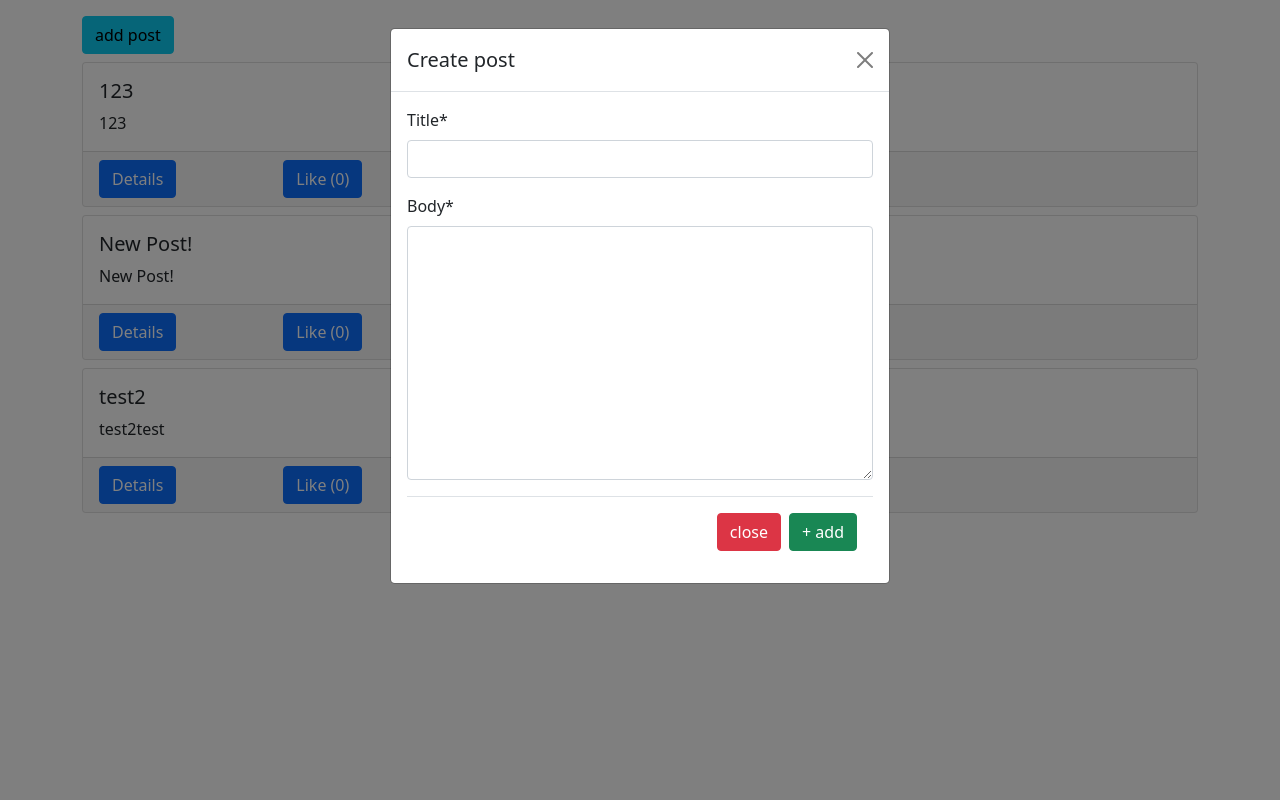
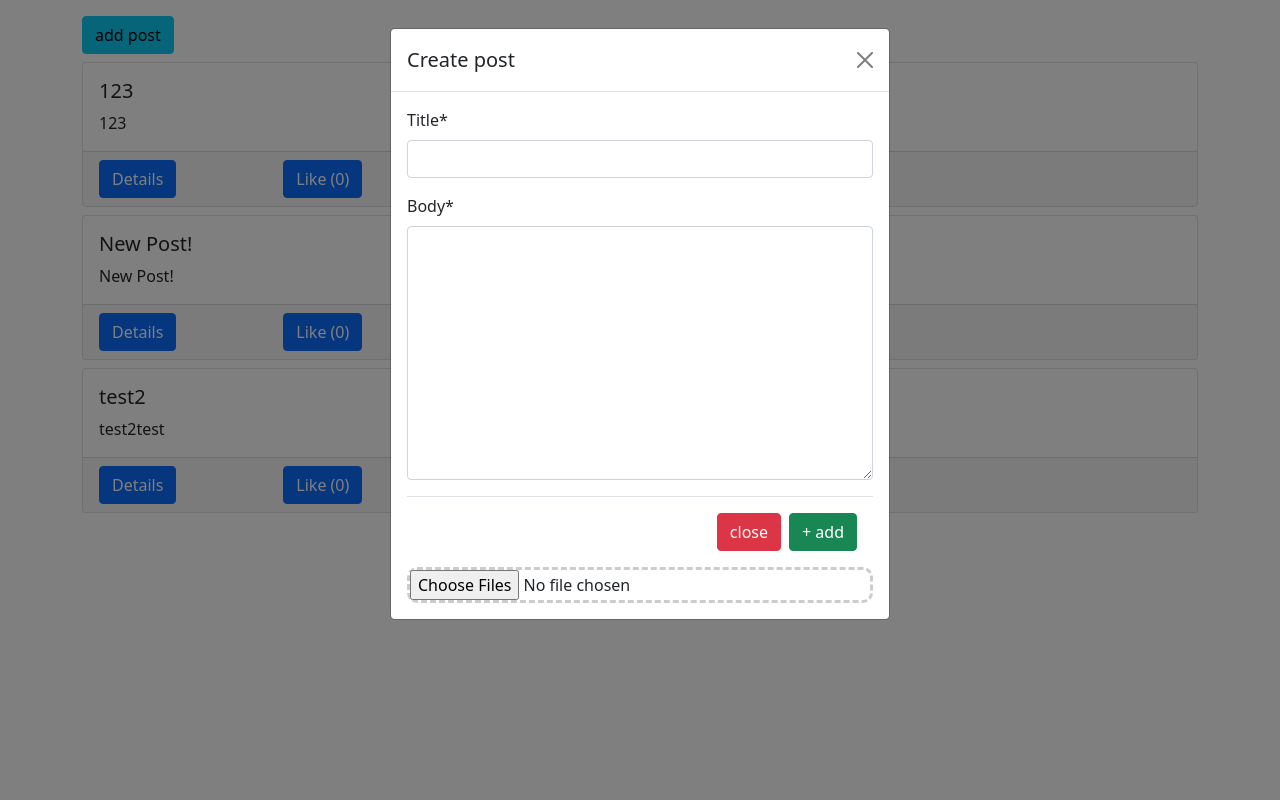
Before and after one commit to mohidalii/SENG2045_A3_DJANGO, a Django app: page / in a window 1280 px wide, after a click on "add post". Run offline with Django 5.2, Linux system fonts and the light colour scheme; data comes from the database, SQL or seed files in the repository; some libraries are stand-ins or nearby versions.

Commit message:
finished adding dropzone

```diff
--- a/src/posts/templates/posts/main.html
+++ b/src/posts/templates/posts/main.html
@@ -28,9 +28,15 @@ posts
                             <button type="submit" class="btn btn-success">+ add</button>
                         </div>
                     </form>
+                    <form action="/upload" class="dropzone dz">
+                        {% csrf_token %}
+                        <div class="fallback">
+                            <input name="file" type="file" multiple />
+                        </div>
+                    </form>
                 </div>
+            </div>
         </div>
-    </div>
     </div>
     <div id="alert-box"></div>
     <!-- Button trigger modal -->
--- a/src/posts_proj/static/style.css
+++ b/src/posts_proj/static/style.css
@@ -1,3 +1,13 @@
 .not-visible {
     display: none;
 }
+
+.dz {
+    border: dashed !important;
+    border-color:#ccc !important;
+    border-radius: 10px !important;
+}
+
+.dz:hover {
+    background-color: aliceblue !important;
+}
--- a/src/templates/base.html
+++ b/src/templates/base.html
@@ -15,6 +15,11 @@
 
     <!-- Custom css -->
     <link rel="stylesheet" href="{% static 'style.css' %}">
+
+    <!-- dropzone -->
+    <link rel="stylesheet" href="{% static 'dropzone.min.css' %}">
+    <script src="{% static 'dropzone.min.js' %}"></script>
+
 
     <!-- Custom js -->
     <script src="{% static 'function.js' %}" defer></script>
```
